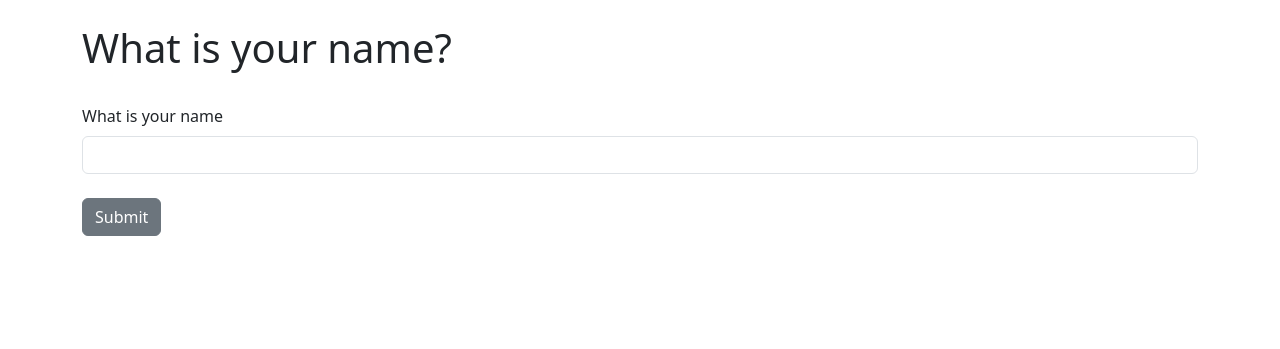
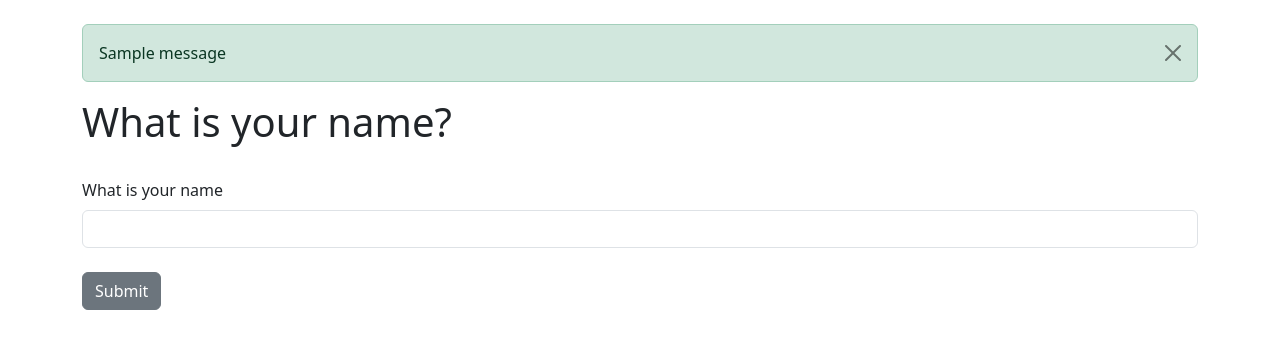
Before and after one commit to iloabachie/myblog, a Flask app: page /name in a window 1280 px wide. Shown: the part 56-405 px from the top of the page. Run offline with Flask 3, Linux system fonts and the light colour scheme; one stand-in notice (Sample message) is shown; some libraries are stand-ins or nearby versions.

Commit message:
day 6, flash message

```diff
--- a/app.py
+++ b/app.py
@@ -1,7 +1,6 @@
 from os import getenv
-from flask import Flask, render_template
+from flask import Flask, render_template, flash
 from secrets import token_urlsafe
-# from flask_bootstrap import Bootstrap5
 from flask_wtf import CSRFProtect, FlaskForm
 from wtforms import StringField, SubmitField
 from wtforms.validators import DataRequired
@@ -9,18 +8,13 @@ from wtforms.validators import DataRequired
 # Create a Flask Instance
 app = Flask(__name__)
 
-foo = token_urlsafe(16)
-app.secret_key = foo
+app.secret_key = token_urlsafe(16)
 
-# bootstrap = Bootstrap5(app)
 csrf = CSRFProtect(app)
 
-# app.config['SECRET_KEY'] = foo
 class NamerForm(FlaskForm):
     name = StringField('What is your name', validators=[DataRequired()])
     submit = SubmitField('Submit')
-
-
 
 @app.errorhandler(404)
 def page_not_found(e):
@@ -47,6 +41,7 @@ def name():
     if form.validate_on_submit():
         name = form.name.data
         form.name.data = ''
+        flash("Form Submitted Successfully!!!")
     return render_template('name.html', name=name, form=form)
 
 
--- a/templates/name.html
+++ b/templates/name.html
@@ -2,6 +2,13 @@
 
 {% block content %}
 
+{% for message in get_flashed_messages() %}
+    <div class="alert alert-success alert-dismissible fade show" role="alert">
+        {{ message }}
+        <button type="button" class="btn-close" data-bs-dismiss="alert" aria-label="Close"></button>
+    </div>
+
+{% endfor %}
 
     {% if name %}
         <h1>Hello {{ name }}</h1>
```
